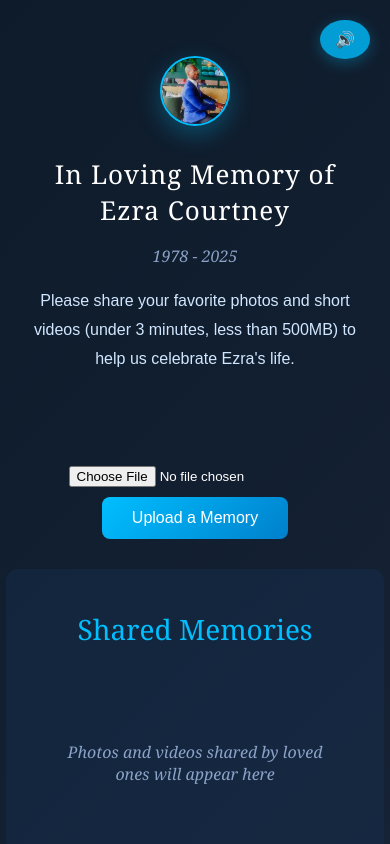
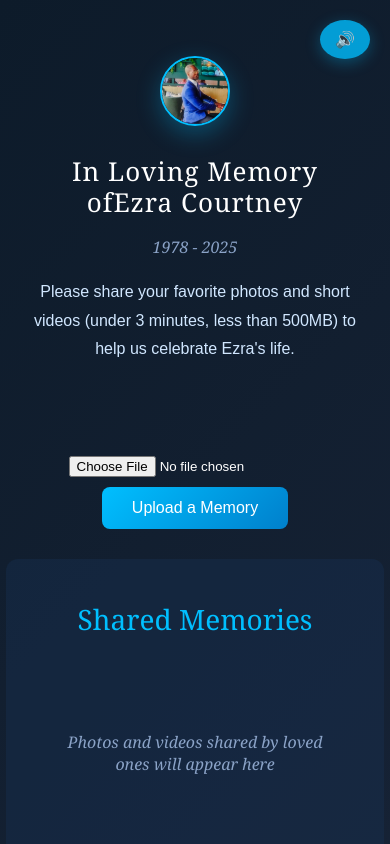
Before and after one commit to EYE-AM-STUDIOS/Ezra, a plain HTML site: page index.html in a window 390 px wide. Shown: the top 844 px of the page. Drawn offline with Linux system fonts and the light colour scheme.

Commit message:
Update header for memorial with line break

```diff
--- a/index.html
+++ b/index.html
@@ -231,6 +231,10 @@
     @media(max-width: 768px) {
       h1 {
         font-size: 26px;
+        line-height: 1.2;
+      }
+      h1 br {
+        display: none;
       }
       .profile-image-container {
         width: 140px;
@@ -306,7 +310,7 @@
       <div class="profile-image-container">
         <img src="profile.jpg" alt="Profile Image" class="profile-image">
       </div>
-      <h1>In Loving Memory of Ezra Courtney</h1>
+      <h1>In Loving Memory of<br>Ezra Courtney</h1>
       <p class="dates">1978 - 2025</p>
       <p class="instructions">
         Please share your favorite photos and short videos (under 3 minutes, less than 500MB)
```
